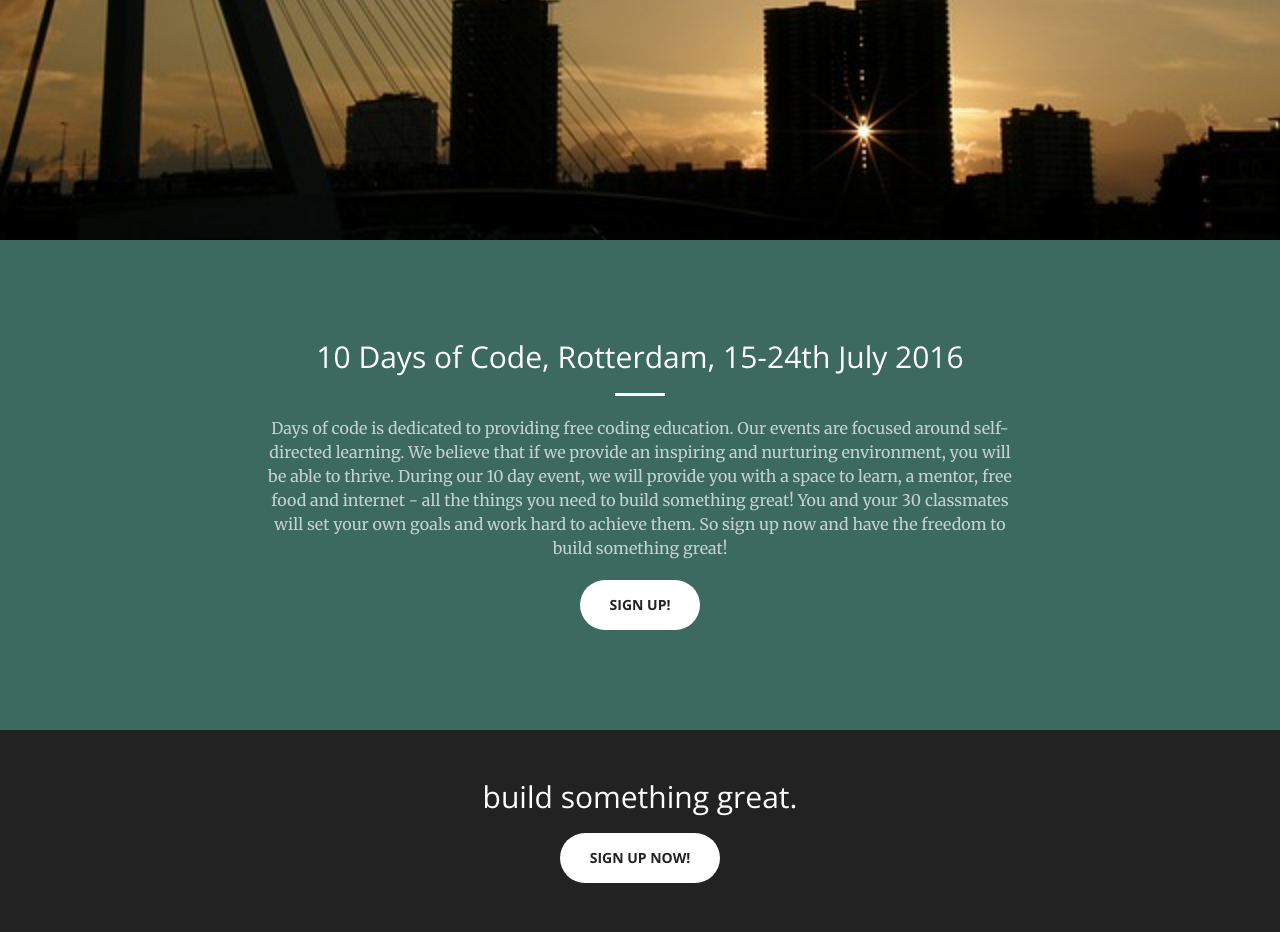
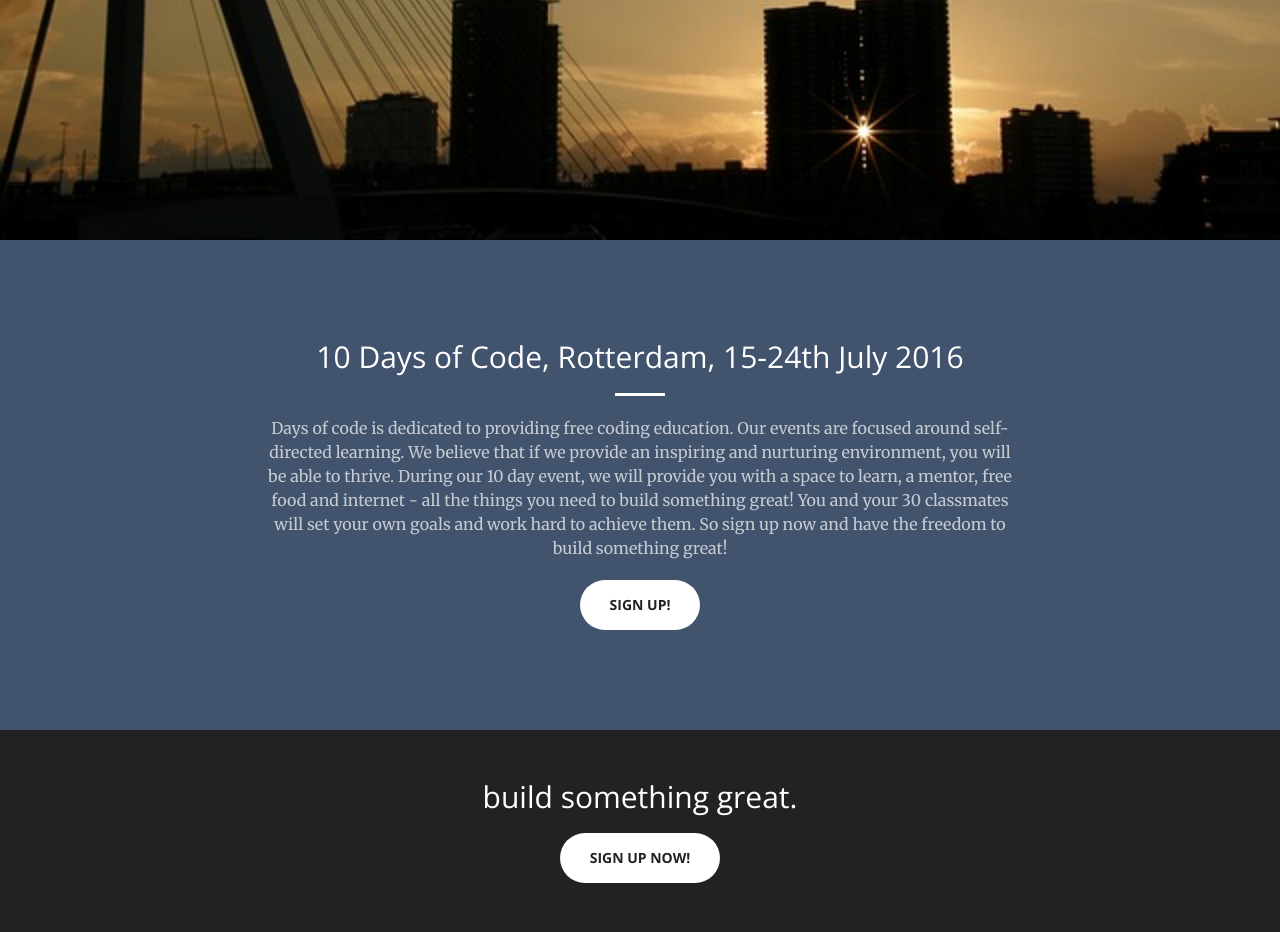
Before and after one commit to abbeywaldron/daysofcode, a PHP site: page /main.html in a window 1280 px wide. Shown: the part 560-1492 px from the top of the page. Run offline with PHP 8.4, Linux system fonts and the light colour scheme.

Commit message:
start changing colours

```diff
--- a/css/creative.css
+++ b/css/creative.css
@@ -59,7 +59,7 @@ p {
 
 .bg-primary {
    # background-color: #f05f40;
- background-color: #3c6a60;
+ background-color: #41536d;
 }
 
 .bg-dark {
```
